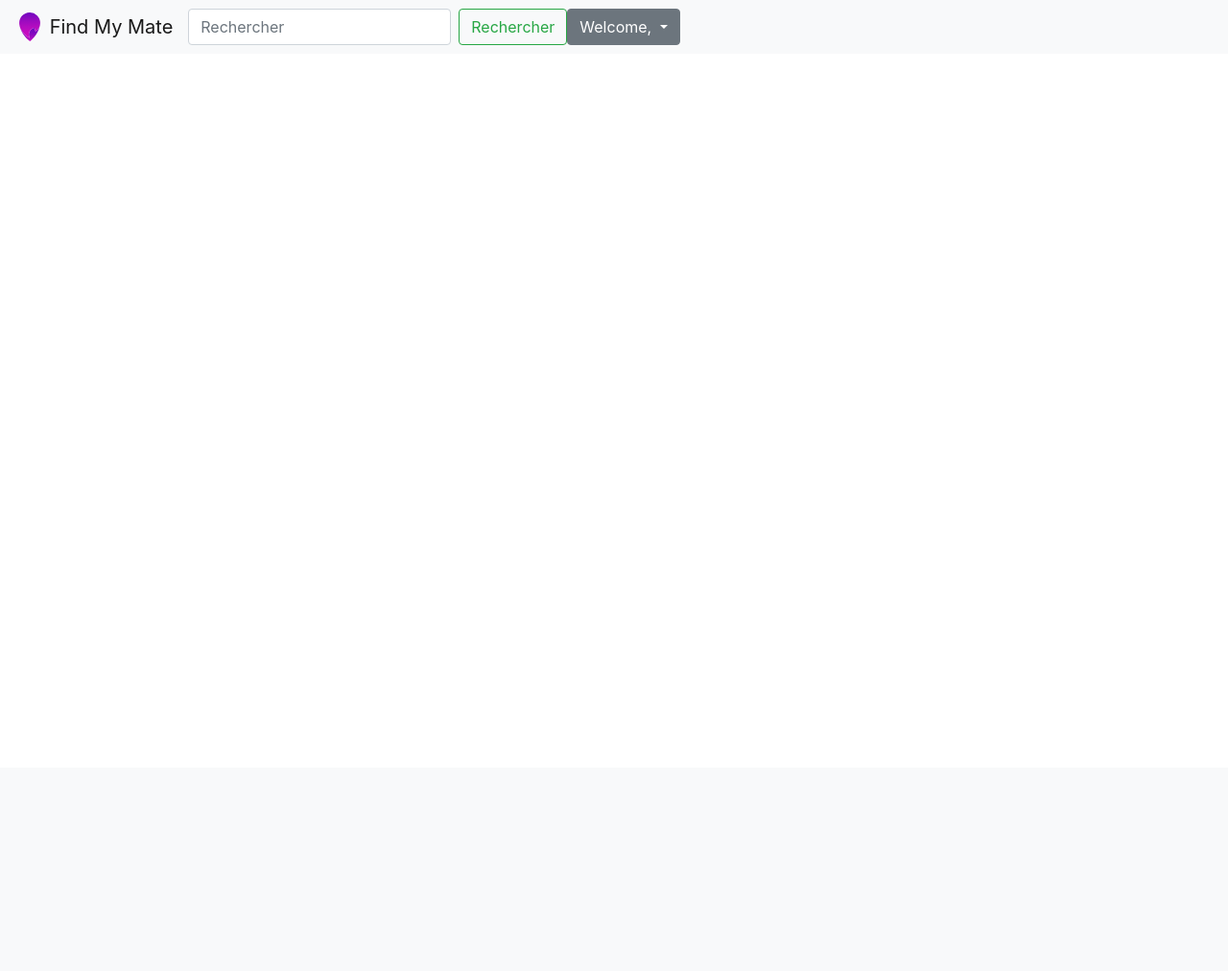
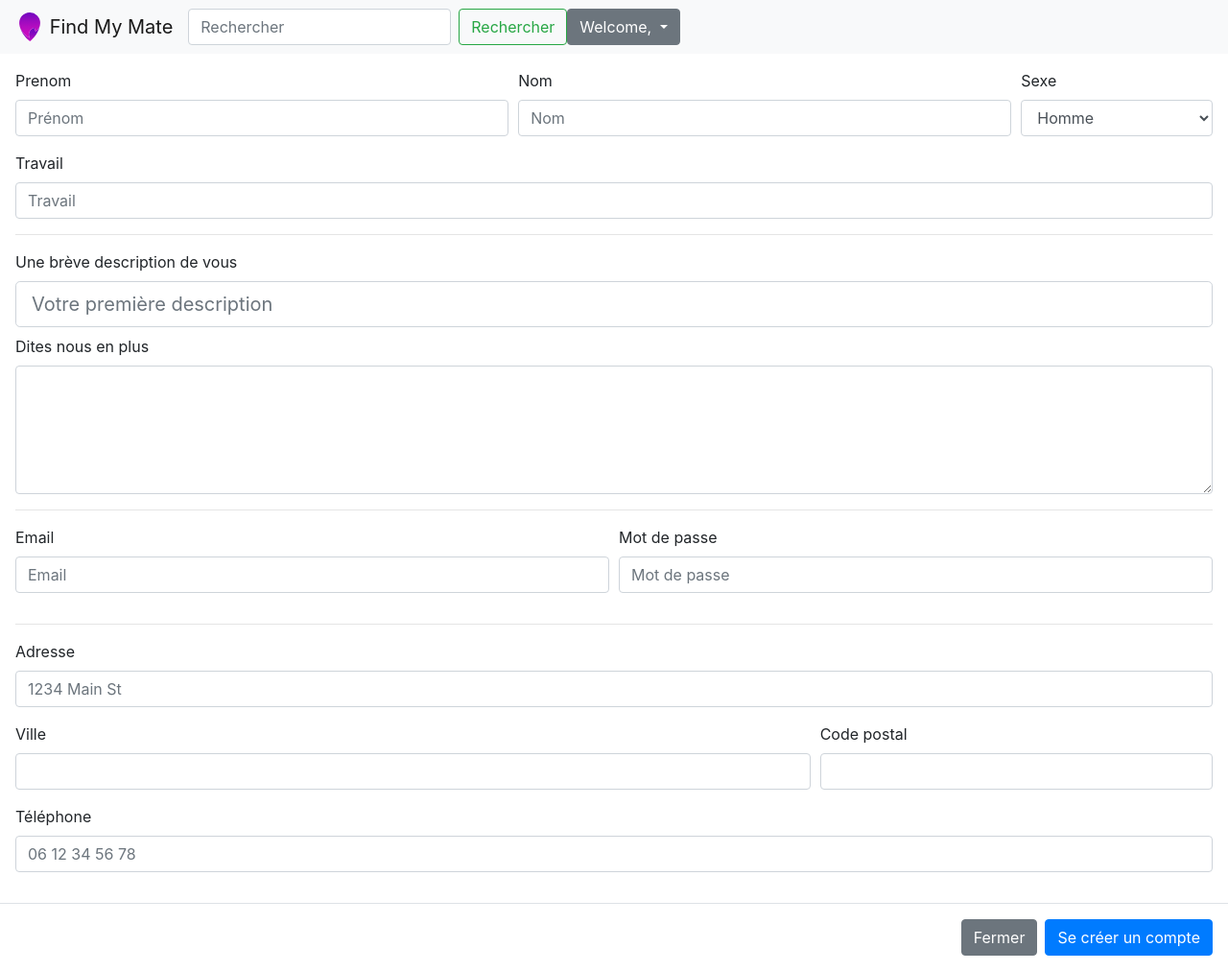
Before and after one commit to floriaaan/eDating, a PHP site: page /Utilisateur/Register in a window 1280 px wide. Shown: the whole page at 96% size. Before the commit the page ends 47 px from the top, so only its background shows below. Run offline with PHP 8.4, Linux system fonts and the light colour scheme; some libraries are stand-ins or nearby versions.

Commit message:
Refactorizing

```diff
--- a/templates/Utilisateur/profile.html.twig
+++ b/templates/Utilisateur/profile.html.twig
@@ -1,4 +1,4 @@
-{% extends "../index.html.twig" %}
+{% extends "index.html.twig" %}
 {% block title %}{{ parent() }} - Profil {% endblock %}
 
 {% block body %}
--- a/templates/Utilisateur/register.html.twig
+++ b/templates/Utilisateur/register.html.twig
@@ -3,5 +3,91 @@
 
 {% block body %}
 
+    <form method="post" action="{{ server.document_root }}/Utilisateur/Register">
+        <div class="modal-body">
 
+            <div class="form-group form-row">
+
+                <div class="col-md-5">
+                    <label for="registerPrenom">Prenom</label>
+                    <input type="text" class="form-control text-muted" placeholder="Prénom" name="registerPrenom" id="registerPrenom">
+                </div>
+                <div class="col-md-5">
+                    <label for="registerNom">Nom</label>
+                    <input type="text" class="form-control text-muted" placeholder="Nom" name="registerNom" id="registerNom">
+                </div>
+                <div class="col-md-2">
+                    <label for="registerSexe">Sexe</label>
+                    <select id="registerSexe" name="registerSexe" class="form-control">
+                        <option>Homme</option>
+                        <option>Femme</option>
+                        <option>Autre</option>
+                        <option>Dauphin</option>
+                    </select>
+                </div>
+
+
+            </div>
+
+            <div class="form-group">
+                <label for="registerTravail">Travail</label>
+                <input type="text" class="form-control" id="registerTravail" name="registerTravail" placeholder="Travail">
+            </div>
+
+            <hr>
+
+            <div class="form-group">
+                <label for="registerTitre">Une brève description de vous</label>
+                <input class="form-control form-control-lg" type="text" placeholder="Votre première description" id="registerTitre" name="registerTitre">
+
+                <label for="registerDescription" class="mt-2">Dites nous en plus</label>
+                <textarea class="form-control" id="registerDescription" name="registerDescription" rows="5"></textarea>
+            </div>
+
+            <hr>
+
+            <div class="form-row">
+                <div class="form-group col-md-6">
+                    <label for="registerEmail">Email</label>
+                    <input type="email" class="form-control" id="registerEmail" name="registerEmail" placeholder="Email" required>
+                </div>
+                <div class="form-group col-md-6">
+                    <label for="registerMotDePasse">Mot de passe</label>
+                    <input type="password" class="form-control" id="registerMotDePasse" name="registerMotDePasse" placeholder="Mot de passe" required>
+                </div>
+            </div>
+
+            <hr>
+
+            <div class="form-group">
+                <label for="registerAdresse">Adresse</label>
+                <input type="text" class="form-control" id="registerAdresse" name="registerAdresse" placeholder="1234 Main St">
+            </div>
+            <div class="form-row">
+                <div class="form-group col-md-8">
+                    <label for="registerVille">Ville</label>
+                    <input type="text" class="form-control" id="registerVille" name="registerVille">
+                </div>
+
+                <div class="form-group col-md-4">
+                    <label for="registerCP">Code postal</label>
+                    <input type="text" class="form-control" id="registerCP" name="registerCP">
+                </div>
+            </div>
+            <div class="form-group">
+                <label for="registerTelephone">Téléphone</label>
+                <input type="text" class="form-control" id="registerTelephone" name="registerTelephone" placeholder="06 12 34 56 78">
+            </div>
+
+
+        </div>
+
+        <div class="modal-footer">
+            <input type="hidden" name="origin" value="register"/>
+            <input type="hidden" name="registerLat" value="0"/>
+            <input type="hidden" name="registerLong" value="0"/>
+            <button type="button" class="btn btn-secondary" data-dismiss="modal">Fermer</button>
+            <input type="submit" class="btn btn-primary" value="Se créer un compte"/>
+        </div>
+    </form>
 {% endblock %}
```
